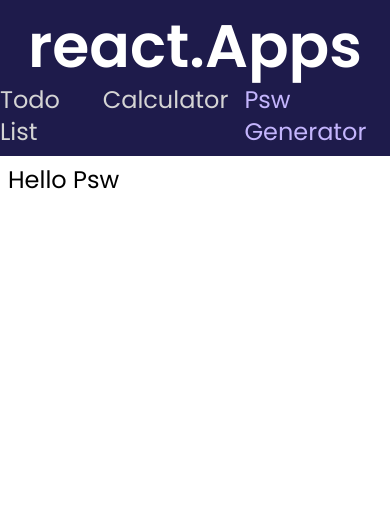
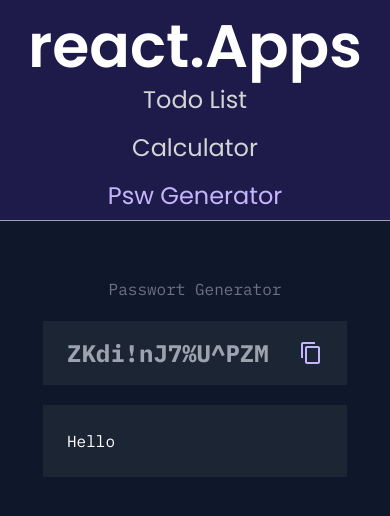
Before and after one commit to BorisKlco/react.frontend-mentor, a React (Vite) app in the folder apps/: page /psw in a window 390 px wide. Shown: the top 516 px of the page. Built offline with nearby package versions, Linux system fonts and the light colour scheme.

Commit message:
adding psw generator

```diff
--- a/apps/src/index.css
+++ b/apps/src/index.css
@@ -1,3 +1,4 @@
+@import url('https://fonts.googleapis.com/css2?family=IBM+Plex+Mono:wght@400;700&display=swap');
 @import url('https://fonts.googleapis.com/css2?family=Open+Sans:wght@400;600;700&family=Poppins:wght@400;600;700&display=swap');
 @tailwind base;
 @tailwind components;
--- a/apps/src/routes/components/Navbar.tsx
+++ b/apps/src/routes/components/Navbar.tsx
@@ -6,12 +6,12 @@ export default function Navbar() {
     { to: "psw", name: "Psw Generator" },
   ];
   return (
-    <div className="bg-indigo-950 py-2">
+    <div className="bg-indigo-950 py-2 border-b border-gray-400">
       <nav>
         <h1 className="flex justify-center text-6xl py-2 font-semibold text-white">
           react.Apps
         </h1>
-        <ul className="flex gap-4 justify-center text-neutral-300 text-2xl">
+        <ul className="flex flex-col items-center sm:flex-row gap-4 justify-center text-neutral-300 text-2xl">
           {links.map((link, i) => (
             <li key={i}>
               <NavLink
--- a/apps/src/routes/psw/psw.tsx
+++ b/apps/src/routes/psw/psw.tsx
@@ -1,3 +1,27 @@
+import { MdContentCopy } from "react-icons/md";
+import { useState } from "react";
 export default function psw() {
-  return <div className="bg-red p-2 text-2xl">Hello Psw</div>;
+  const [psw, setPsw] = useState("ZKdi!nJ7%U^PZM");
+
+  const handleCopyPsw = () => {
+    navigator.clipboard.writeText(psw);
+  };
+
+  return (
+    <div className="h-full bg-slate-900 flex justify-center pt-12 font-ibm">
+      <div className="flex flex-col gap-5 p-2 min-w-[20rem] sm:w-[32rem]">
+        <h1 className="text-gray-500 text-center">Passwort Generator</h1>
+        <div className="flex justify-between px-6 py-4 font-bold text-2xl text-gray-400 bg-gray-800/80">
+          <span>{psw}</span>
+          <button
+            onClick={handleCopyPsw}
+            className="text-violet-300 hover:contrast-125"
+          >
+            <MdContentCopy />
+          </button>
+        </div>
+        <div className="text-white p-6 bg-gray-800/80">Hello</div>
+      </div>
+    </div>
+  );
 }
--- a/apps/src/routes/todo/todo.tsx
+++ b/apps/src/routes/todo/todo.tsx
@@ -38,7 +38,7 @@ export default function Todo() {
 
   return (
     <div className="h-full bg-violet-950 flex justify-center pt-12">
-      <div className="p-2 min-w-[20rem] md:min-w-[32rem] flex flex-col gap-4">
+      <div className="p-2 min-w-[20rem] sm:w-[32rem] flex flex-col gap-4">
         <div className="flex justify-between">
           <h1 className="font-semibold text-4xl text-white tracking-[0.75rem]">
             TODO
@@ -143,7 +143,7 @@ export default function Todo() {
                   onClick={() => setSelectTasks(false)}
                   className={`${selectTasks === false && "text-violet-300"}`}
                 >
-                  Completed
+                  Done
                 </button>
               </div>
               <button onClick={() => setTasks([])}>Clear</button>
--- a/apps/tailwind.config.js
+++ b/apps/tailwind.config.js
@@ -5,6 +5,7 @@ export default {
     extend: {
       fontFamily: {
         poppins: ["Poppins"],
+        ibm: ["IBM Plex Mono"],
       },
     },
   },
```
Also changed, not shown: 1 other file (tests, documents, lock files or other folders).
